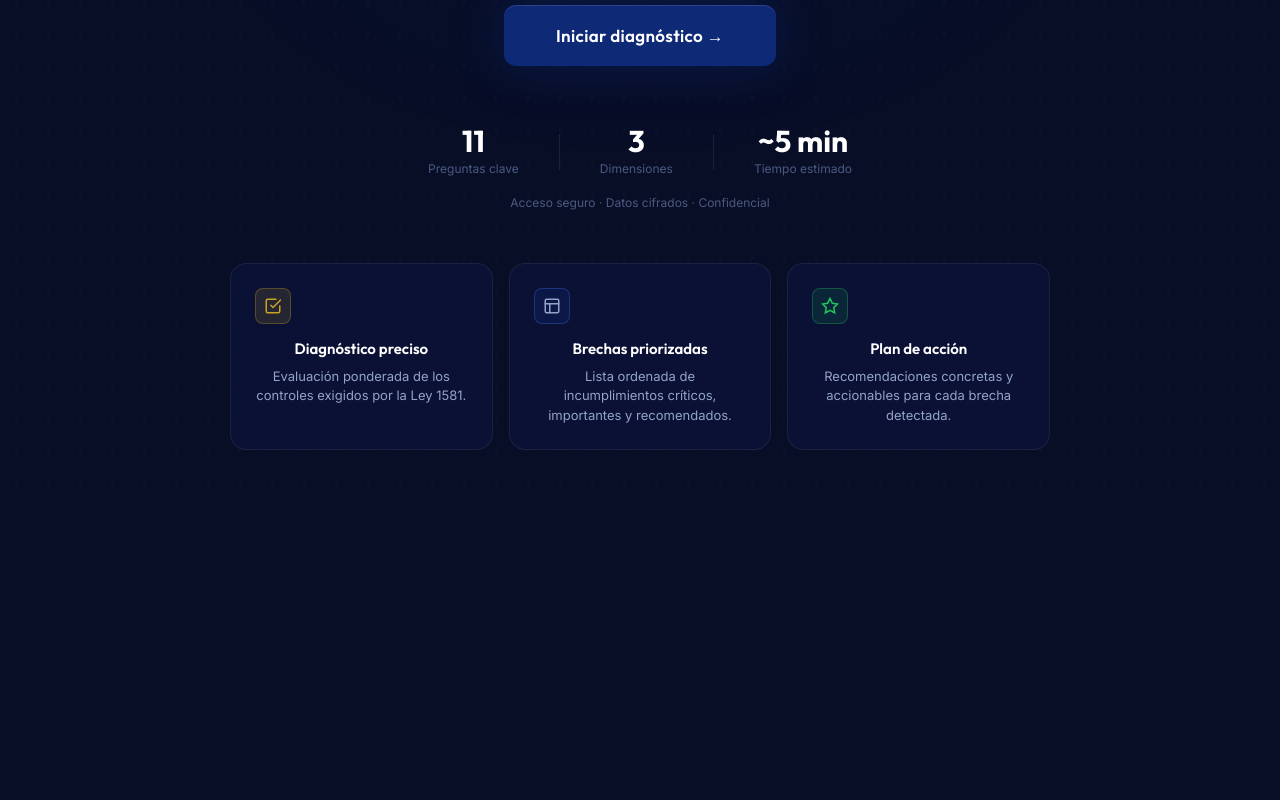
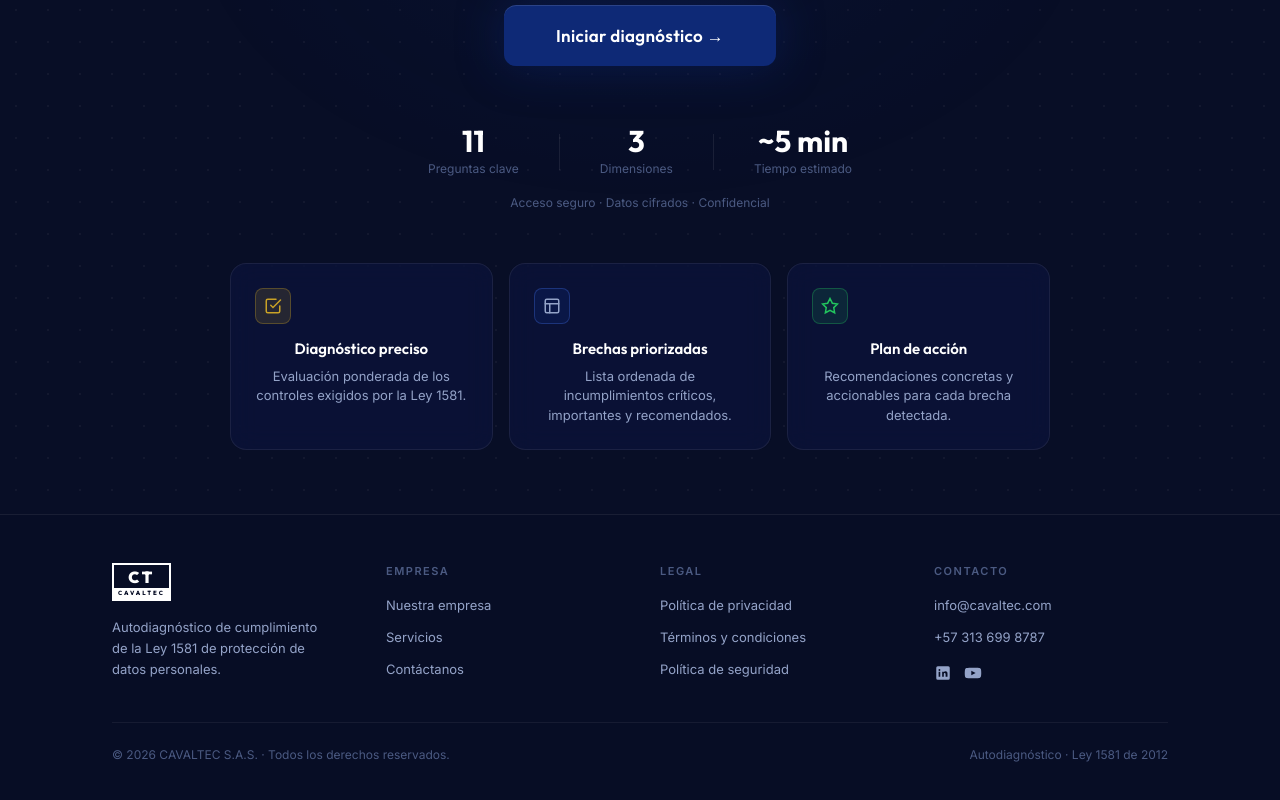
Before and after one commit to SalazarDukeImpactHub/cavaltechackathon, a Next.js app: page / in a window 1280 px wide. Shown: the part 590-1390 px from the top of the page. Before the commit the page ends 1104 px from the top, so only its background shows below. Built offline with nearby package versions, Linux system fonts and the light colour scheme.

Commit message:
feat(landing): nav fija (sticky) + footer con datos oficiales
- Barra de navegación sticky al hacer scroll
- Footer: empresa, legal, contacto y redes — links al sitio oficial cavaltec.com
- Email info@cavaltec.com, WhatsApp, LinkedIn, YouTube

```diff
--- a/src/app/page.tsx
+++ b/src/app/page.tsx
@@ -1,5 +1,6 @@
 import Link from "next/link";
 import { Logo } from "@/components/Logo";
+import { Footer } from "@/components/Footer";
 
 const FEATURES = [
   {
@@ -40,23 +41,11 @@ const FEATURES = [
 
 export default function Home() {
   return (
-    <div className="relative min-h-screen overflow-hidden">
-      <div className="dot-grid pointer-events-none absolute inset-0" />
-      <div
-        className="pointer-events-none absolute left-1/2 top-[40%]"
-        style={{
-          transform: "translate(-50%,-50%)",
-          width: 960,
-          height: 640,
-          background: "radial-gradient(ellipse, rgba(14,41,118,.22) 0%, transparent 68%)",
-          animation: "glow 6s ease-in-out infinite",
-        }}
-      />
-
-      {/* NAV */}
+    <>
+      {/* NAV (fija) */}
       <nav
-        className="relative z-10 flex h-[72px] items-center justify-between px-6 sm:px-12"
-        style={{ borderBottom: "1px solid rgba(255,255,255,.06)" }}
+        className="sticky top-0 z-50 flex h-[72px] items-center justify-between px-6 sm:px-12"
+        style={{ background: "rgba(8,14,38,.85)", backdropFilter: "blur(16px)", borderBottom: "1px solid rgba(255,255,255,.06)" }}
       >
         <Logo />
         <div className="flex items-center gap-7">
@@ -79,6 +68,19 @@ export default function Home() {
       </nav>
 
       {/* HERO */}
+      <div className="relative overflow-hidden">
+        <div className="dot-grid pointer-events-none absolute inset-0" />
+        <div
+          className="pointer-events-none absolute left-1/2 top-[40%]"
+          style={{
+            transform: "translate(-50%,-50%)",
+            width: 960,
+            height: 640,
+            background: "radial-gradient(ellipse, rgba(14,41,118,.22) 0%, transparent 68%)",
+            animation: "glow 6s ease-in-out infinite",
+          }}
+        />
+
         <div
           className="relative z-[1] flex flex-col items-center justify-center px-6 pb-16 pt-10 text-center"
           style={{ minHeight: "calc(100vh - 72px)" }}
@@ -159,5 +161,8 @@ export default function Home() {
           </div>
         </div>
       </div>
+
+      <Footer />
+    </>
   );
 }
--- /dev/null
+++ b/src/components/Footer.tsx
@@ -0,0 +1,85 @@
+import { Logo } from "./Logo";
+
+const OFICIAL = "https://www.cavaltec.com";
+
+const externo = { target: "_blank" as const, rel: "noopener noreferrer" };
+const linkCls = "text-[13px] text-muted transition hover:text-white";
+
+const EMPRESA = [
+  { label: "Nuestra empresa", href: `${OFICIAL}/nosotros.html` },
+  { label: "Servicios", href: `${OFICIAL}/servicios.html` },
+  { label: "Contáctanos", href: `${OFICIAL}/contacto.html` },
+];
+
+const LEGAL = [
+  { label: "Política de privacidad", href: `${OFICIAL}/politica-privacidad.html` },
+  { label: "Términos y condiciones", href: `${OFICIAL}/terminos-condiciones.html` },
+  { label: "Política de seguridad", href: `${OFICIAL}/politica-seguridad.html` },
+];
+
+export function Footer() {
+  return (
+    <footer style={{ borderTop: "1px solid rgba(255,255,255,.07)", background: "rgba(8,14,38,.7)" }}>
+      <div className="mx-auto max-w-6xl px-6 py-12 sm:px-12">
+        <div className="grid gap-10 sm:grid-cols-2 md:grid-cols-4">
+          {/* Marca */}
+          <div>
+            <Logo size="sm" />
+            <p className="mt-4 max-w-[220px] text-[13px] leading-relaxed text-muted">
+              Autodiagnóstico de cumplimiento de la Ley 1581 de protección de datos personales.
+            </p>
+          </div>
+
+          {/* Empresa */}
+          <div>
+            <h4 className="mb-3 text-[11px] font-bold uppercase tracking-[1.5px] text-dim">Empresa</h4>
+            <ul className="flex flex-col gap-2">
+              {EMPRESA.map((l) => (
+                <li key={l.label}>
+                  <a href={l.href} {...externo} className={linkCls}>{l.label}</a>
+                </li>
+              ))}
+            </ul>
+          </div>
+
+          {/* Legal */}
+          <div>
+            <h4 className="mb-3 text-[11px] font-bold uppercase tracking-[1.5px] text-dim">Legal</h4>
+            <ul className="flex flex-col gap-2">
+              {LEGAL.map((l) => (
+                <li key={l.label}>
+                  <a href={l.href} {...externo} className={linkCls}>{l.label}</a>
+                </li>
+              ))}
+            </ul>
+          </div>
+
+          {/* Contacto */}
+          <div>
+            <h4 className="mb-3 text-[11px] font-bold uppercase tracking-[1.5px] text-dim">Contacto</h4>
+            <ul className="flex flex-col gap-2">
+              <li><a href="mailto:info@cavaltec.com" className={linkCls}>info@cavaltec.com</a></li>
+              <li><a href="https://wa.me/573136998787" {...externo} className={linkCls}>+57 313 699 8787</a></li>
+            </ul>
+            <div className="mt-4 flex gap-3">
+              <a href="https://www.linkedin.com/company/cavaltec" {...externo} aria-label="LinkedIn" className="text-muted transition hover:text-white">
+                <svg width="18" height="18" viewBox="0 0 24 24" fill="currentColor"><path d="M19 3a2 2 0 0 1 2 2v14a2 2 0 0 1-2 2H5a2 2 0 0 1-2-2V5a2 2 0 0 1 2-2h14zM8.34 17V10.2H6.16V17h2.18zM7.25 9.2a1.26 1.26 0 1 0 0-2.52 1.26 1.26 0 0 0 0 2.52zM18 17v-3.74c0-2-.43-3.5-2.76-3.5a2.42 2.42 0 0 0-2.18 1.2h-.03V10.2H10.9V17h2.18v-3.36c0-.9.17-1.76 1.28-1.76 1.1 0 1.1 1.02 1.1 1.82V17H18z"/></svg>
+              </a>
+              <a href="https://www.youtube.com/@cavaltec" {...externo} aria-label="YouTube" className="text-muted transition hover:text-white">
+                <svg width="18" height="18" viewBox="0 0 24 24" fill="currentColor"><path d="M23 12s0-3.3-.42-4.88a2.55 2.55 0 0 0-1.8-1.8C19.2 5 12 5 12 5s-7.2 0-8.78.42a2.55 2.55 0 0 0-1.8 1.8C1 8.7 1 12 1 12s0 3.3.42 4.88a2.55 2.55 0 0 0 1.8 1.8C4.8 19 12 19 12 19s7.2 0 8.78-.42a2.55 2.55 0 0 0 1.8-1.8C23 15.3 23 12 23 12zM9.75 15.02V8.98L15.5 12l-5.75 3.02z"/></svg>
+              </a>
+            </div>
+          </div>
+        </div>
+
+        <div
+          className="mt-10 flex flex-col items-center justify-between gap-2 border-t pt-6 text-xs text-dim sm:flex-row"
+          style={{ borderColor: "rgba(255,255,255,.06)" }}
+        >
+          <p>© 2026 CAVALTEC S.A.S. · Todos los derechos reservados.</p>
+          <p>Autodiagnóstico · Ley 1581 de 2012</p>
+        </div>
+      </div>
+    </footer>
+  );
+}
```
Lines whose indentation alone changed are shown as unchanged.
